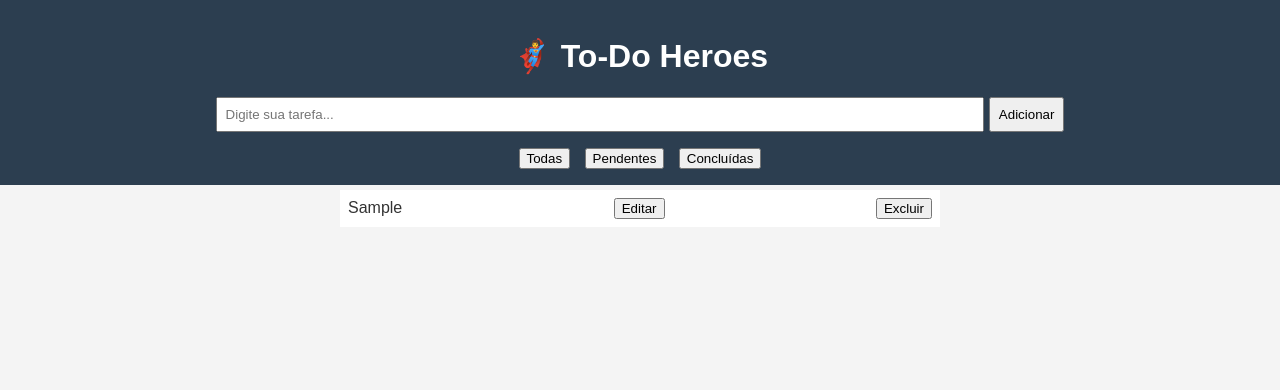
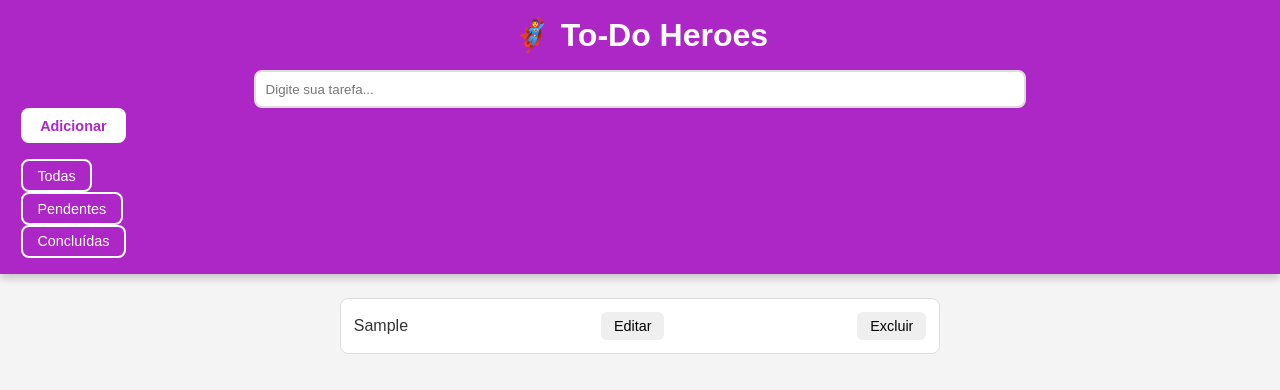
Before and after one commit to by-lelaEbirds/ToDo-Heroes, a plain HTML site: page docs/index.html in a window 1280 px wide. Both pictures are taken after typing "Sample" into the empty fields and a click on the button "Adicionar". Drawn offline with Linux system fonts and the light colour scheme.

Commit message:
Update style.css

```diff
--- a/docs/css/style.css
+++ b/docs/css/style.css
@@ -1,49 +1,174 @@
+/* Variáveis de cores da FAE */
+:root {
+  --fae-purple: #AD27C6;
+  --fae-dark-purple: #8000A0;
+  --fae-white: #FFFFFF;
+  --fae-light-gray: #F4F4F4;
+  --fae-gray: #DDDDDD;
+  --fae-text: #333333;
+  --fae-error: #E74C3C;
+  --fae-warning: #F39C12;
+}
+
+/* Tipografia moderna */
 body {
-    font-family: Arial, sans-serif;
+  font-family: 'Poppins', sans-serif;
   margin: 0;
-    background: #f4f4f4;
-    color: #333;
+  background-color: var(--fae-light-gray);
+  color: var(--fae-text);
 }
+
+/* Cabeçalho */
 header {
-    background: #2c3e50;
-    color: white;
+  background-color: var(--fae-purple);
+  color: var(--fae-white);
   padding: 1rem;
   text-align: center;
+  box-shadow: 0 4px 8px rgba(0,0,0,0.2);
 }
+
+header h1 {
+  margin: 0;
+  font-size: 2rem;
+}
+
+/* Campo de input */
 .task-input {
   margin-top: 1rem;
 }
+
 .task-input input {
-    padding: 0.5rem;
+  padding: 0.6rem;
   width: 60%;
+  border: 2px solid var(--fae-gray);
+  border-radius: 8px;
+  outline: none;
 }
+
+.task-input input:focus {
+  border-color: var(--fae-dark-purple);
+}
+
 .task-input button {
-    padding: 0.5rem;
+  padding: 0.6rem 1.2rem;
+  border: none;
+  background-color: var(--fae-white);
+  color: var(--fae-purple);
+  font-weight: 600;
+  border-radius: 8px;
+  margin-left: 5px;
+  transition: background-color 0.3s, color 0.3s;
 }
+
+.task-input button:hover {
+  background-color: var(--fae-purple);
+  color: var(--fae-white);
+}
+
+/* Filtros */
 .filters {
   margin-top: 1rem;
 }
+
 .filters button {
   margin: 0 5px;
+  border: 2px solid var(--fae-white);
+  background: transparent;
+  color: var(--fae-white);
+  padding: 0.4rem 0.9rem;
+  border-radius: 8px;
+  transition: background-color 0.3s, color 0.3s;
 }
+
+.filters button:hover,
+.filters button.active {
+  background-color: var(--fae-white);
+  color: var(--fae-purple);
+}
+
+/* Lista de tarefas */
 ul {
   list-style: none;
   padding: 0;
   max-width: 600px;
-    margin: auto;
+  margin: 1.5rem auto;
 }
+
 li {
-    background: white;
-    margin: 5px 0;
-    padding: 0.5rem;
+  background-color: var(--fae-white);
+  margin: 8px 0;
+  padding: 0.8rem;
   display: flex;
   justify-content: space-between;
   align-items: center;
+  border-radius: 8px;
+  border: 1px solid var(--fae-gray);
+  transition: box-shadow 0.2s, transform 0.2s;
 }
+
+li:hover {
+  transform: translateY(-2px);
+  box-shadow: 0 4px 10px rgba(0,0,0,0.1);
+}
+
 li.completed {
   text-decoration: line-through;
-    color: gray;
+  color: #999999;
+  background-color: #EDEDED;
 }
+
+/* Botões de ação */
 button {
   cursor: pointer;
+  border: none;
+  border-radius: 6px;
+  padding: 0.4rem 0.8rem;
+  margin-left: 5px;
+  font-size: 0.9rem;
+  display: flex;
+  align-items: center;
+  justify-content: center;
 }
+
+/* Editar */
+.edit-btn {
+  background-color: var(--fae-warning);
+  color: var(--fae-white);
+  transition: background 0.3s;
+}
+
+.edit-btn:hover {
+  background-color: #e67e22;
+}
+
+/* Excluir */
+.delete-btn {
+  background-color: var(--fae-error);
+  color: var(--fae-white);
+  transition: background 0.3s;
+}
+
+.delete-btn:hover {
+  background-color: #c0392b;
+}
+
+/* Ícones dentro dos botões */
+button i {
+  margin-right: 5px;
+}
+
+/* Responsividade */
+@media (max-width: 700px) {
+  .task-input input {
+    width: 100%;
+    margin-bottom: 0.5rem;
+  }
+
+  .task-input button {
+    width: 100%;
+  }
+
+  ul {
+    margin: 1rem;
+  }
+}
```
Lines whose indentation alone changed are shown as unchanged.
